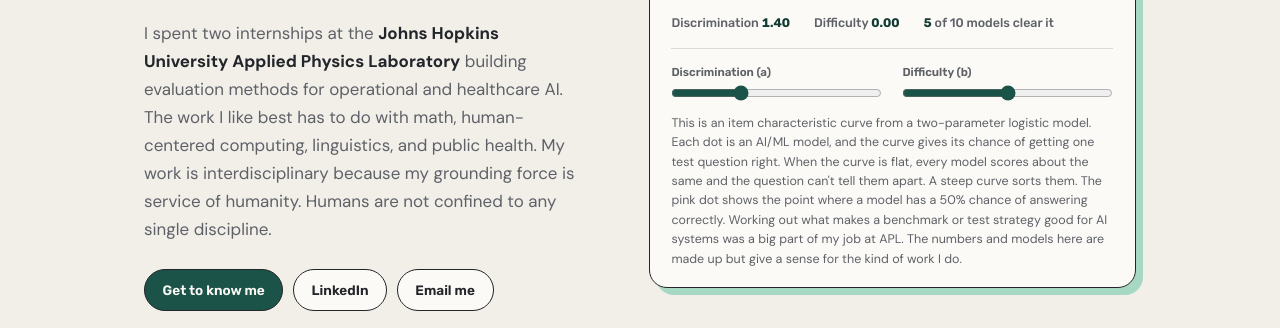
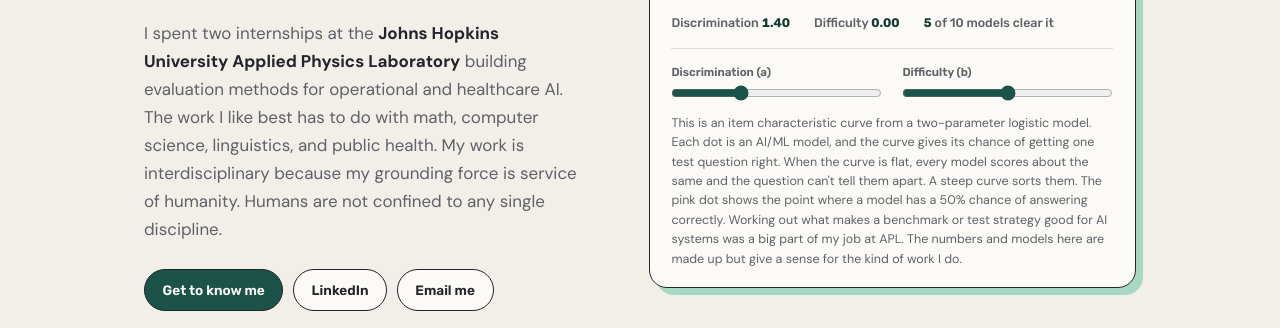
Before and after one commit to mck-makes-stuff/mck-makes-stuff.github.io, a Jekyll site: the page built from index.html, in a window 1280 px wide. Shown: the part 486-814 px from the top of the page. Built offline with Jekyll 4.4.1, drawn with Linux system fonts in a browser that asks for light colours.

Commit message:
Swap human-centered computing for computer science in the hero

```diff
--- a/index.html
+++ b/index.html
@@ -21,10 +21,9 @@ title: About
       <p class="lede">
         I spent two internships at the <strong>Johns Hopkins University Applied Physics
         Laboratory</strong> building evaluation methods for operational and healthcare
-        AI. The work I like best has to do with math, human-centered computing,
-        linguistics, and public health. My work is interdisciplinary because my
-        grounding force is service of humanity. Humans are not confined to any single
-        discipline.
+        AI. The work I like best has to do with math, computer science, linguistics,
+        and public health. My work is interdisciplinary because my grounding force is
+        service of humanity. Humans are not confined to any single discipline.
       </p>
 
       <div class="hero-links">
```
